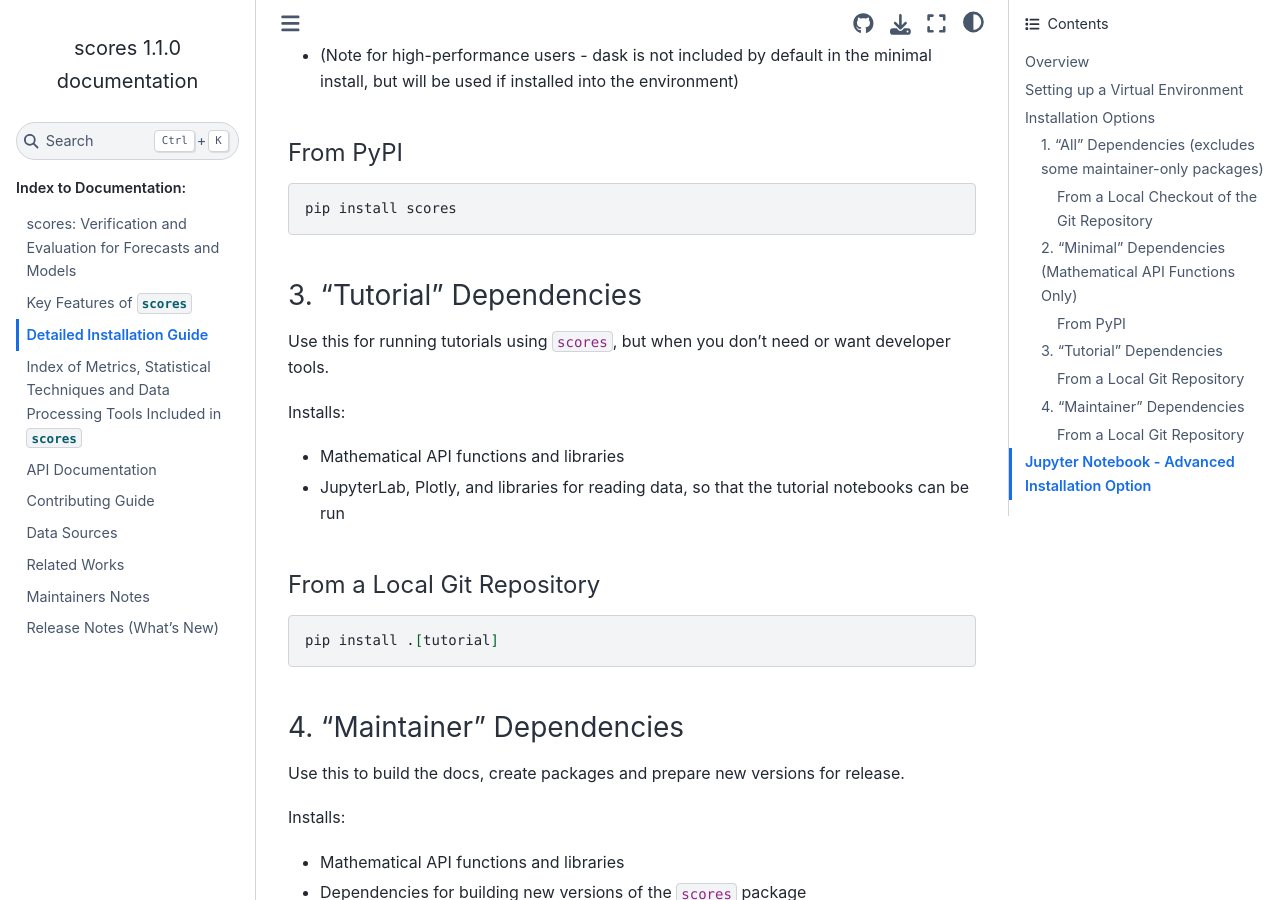
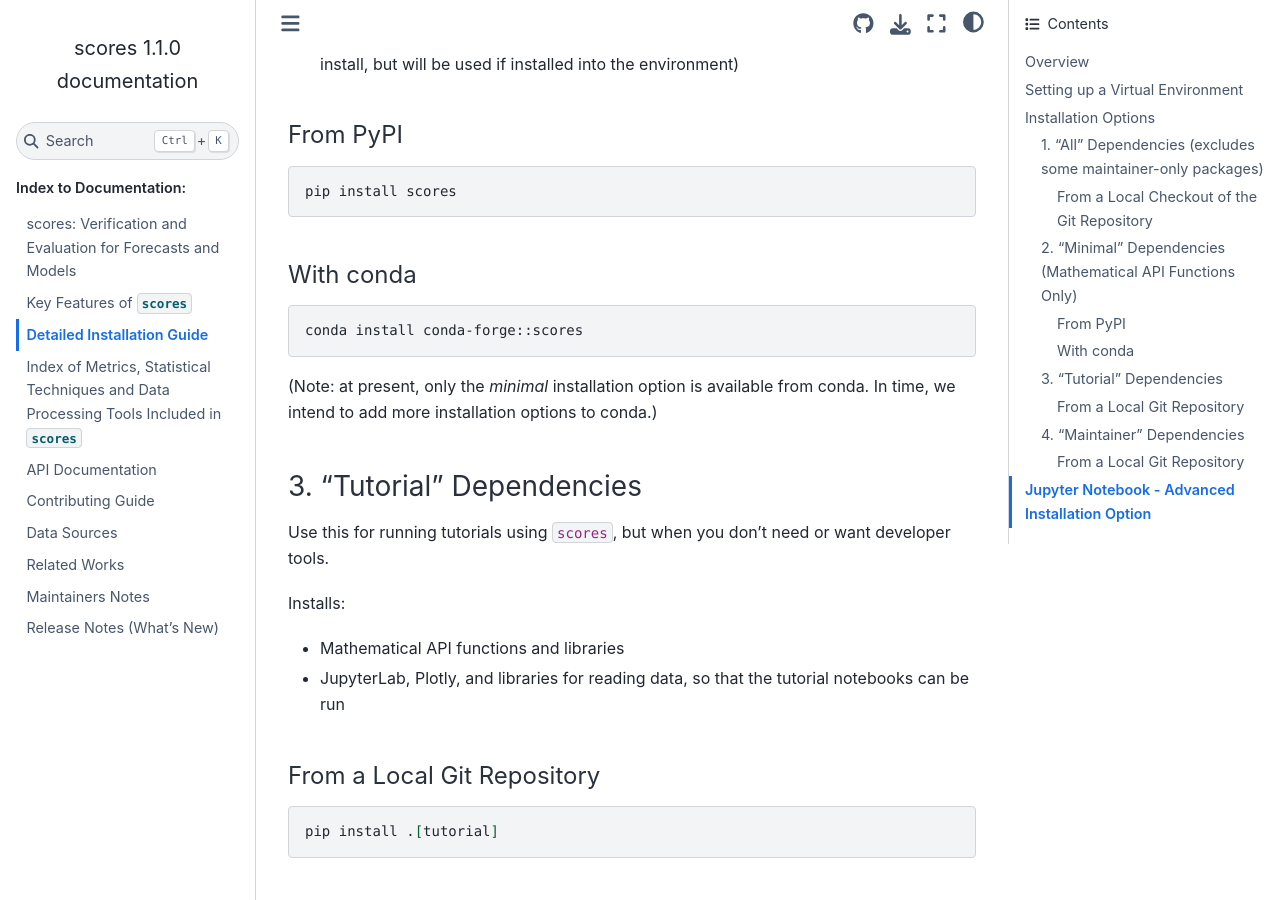
Before and after one commit to nci/scores, a Sphinx documentation site: the page built from docs/installation.md, in a window 1280 px wide and 900 px high, scrolled down 2115 px. Built offline with Sphinx 7.4.7 and the Sphinx Book theme 1.1.4, drawn with Linux system fonts in a browser that asks for light colours; pages that are not in the unit, such as notebooks, are missing from menus.

Commit message:
Add conda installation instructions to installation.md
Signed-off-by: Stephanie Chong <168800785+Steph-Chong@users.noreply.github.com>

````diff
--- a/docs/installation.md
+++ b/docs/installation.md
@@ -27,7 +27,6 @@ Here is a command to create and activate a new virtual environment with *conda*
 ```py
 conda create -p <path_to_enviroment> python=3
 conda activate <path_to_environment>
-
 ```
 
 ## Installation Options
@@ -70,6 +69,13 @@ Installs:
 ```bash
 pip install scores
 ```
+#### With conda
+
+```bash
+conda install conda-forge::scores
+```
+
+(Note: at present, only the *minimal* installation option is available from conda. In time, we intend to add more installation options to conda.)
 
 ### 3. "Tutorial" Dependencies
 Use this for running tutorials using `scores`, but when you don't need or want developer tools.
````
